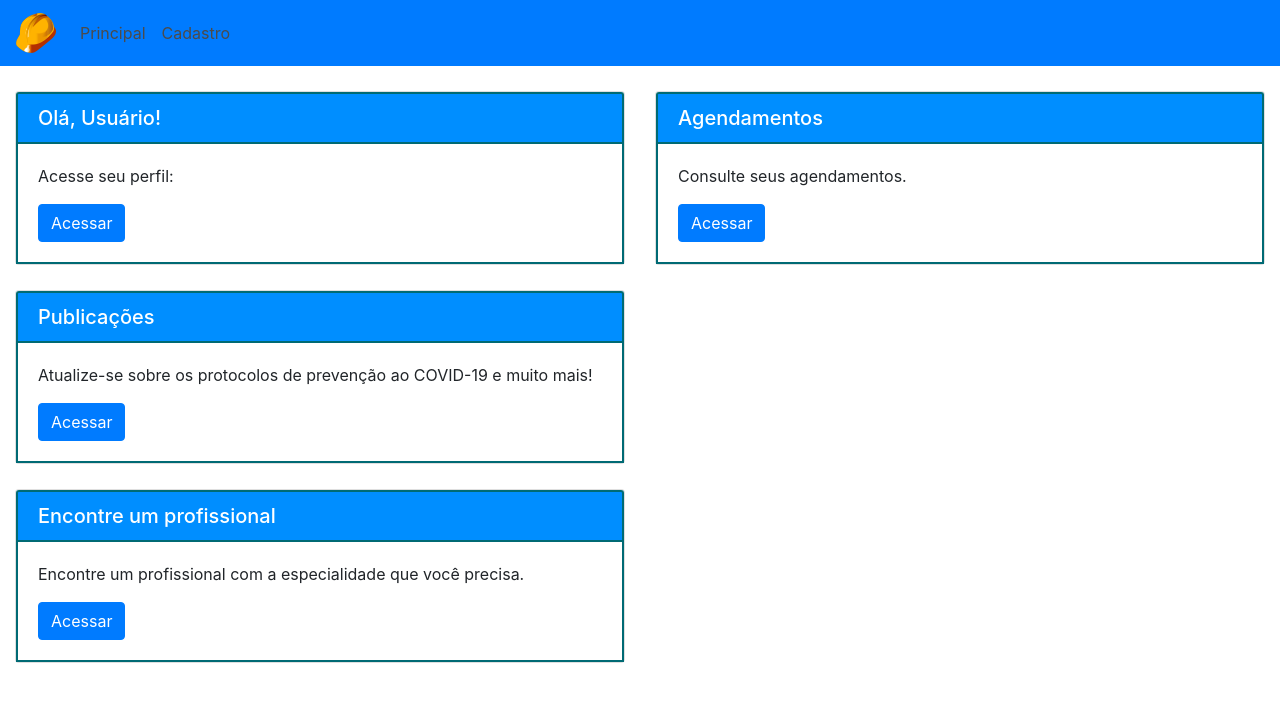
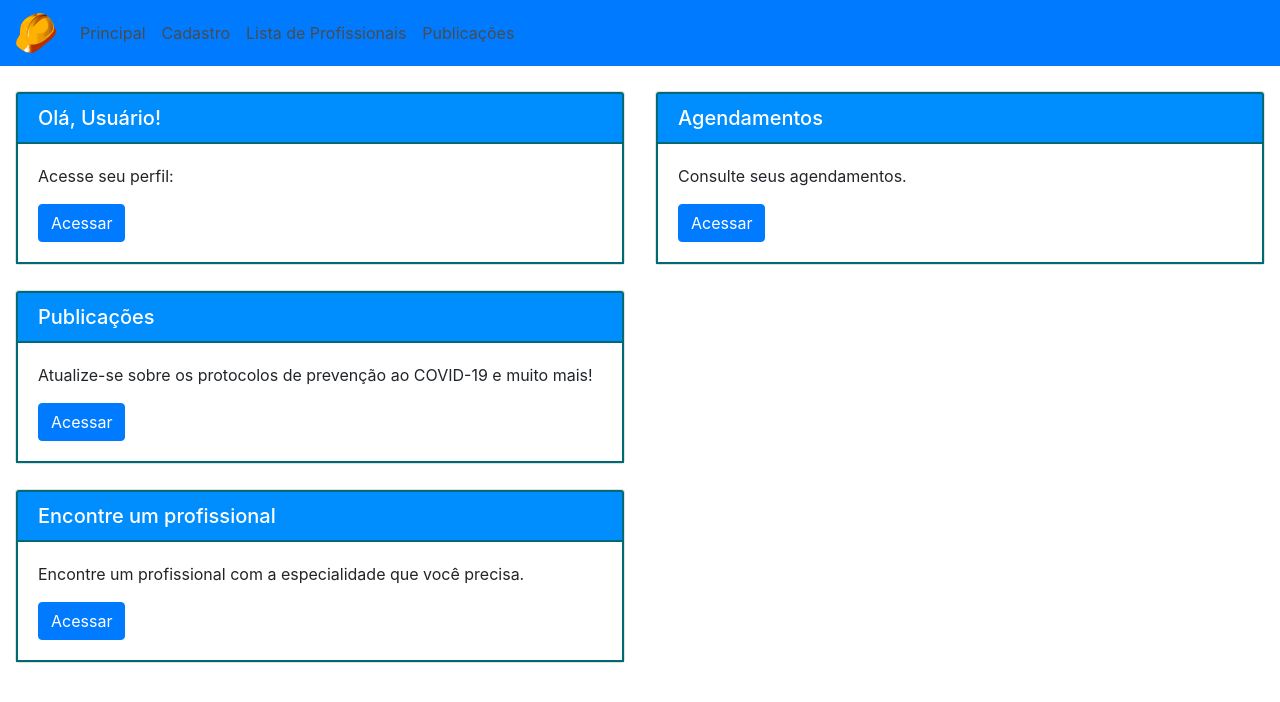
Before and after one commit to BrenoNoccioli/MegaHack2020, an Angular app: page /principal/1 in a window 1280 px wide. Shown: the top 702 px of the page. Built offline with nearby package versions, Linux system fonts and the light colour scheme.

Commit message:
Ajuste menus

```diff
--- a/src/app/app.module.ts
+++ b/src/app/app.module.ts
@@ -32,7 +32,7 @@ import { TopMenuComponent } from './top-menu/top-menu.component';
     {path: 'cadastro', component: CadastroComponent},
     {path: 'cadastro/:id', component: CadastroComponent},
     {path: 'publicacao', component: PublicacaoComponent},
-    {path: 'profissionais', component: ProfissionaisComponent},
+    {path: 'profissionais/:id', component: ProfissionaisComponent},
     { path: '',   redirectTo: '/login', pathMatch: 'full'},
     { path:'**'   , component: LoginComponent  }
     ]),
--- a/src/app/principal/principal.component.ts
+++ b/src/app/principal/principal.component.ts
@@ -1,4 +1,5 @@
 import { Component, OnInit } from '@angular/core';
+import { ActivatedRoute } from "@angular/router";
 
 @Component({
   selector: 'app-principal',
@@ -7,9 +8,14 @@ import { Component, OnInit } from '@angular/core';
 })
 export class PrincipalComponent implements OnInit {
 
-  constructor() { }
+  id : string;
+  constructor( private route: ActivatedRoute ) { }
 
   ngOnInit(): void {
+
+  this.id = this.route.snapshot.params["id"];
+
   }
 
+
 }
--- a/src/app/top-menu/top-menu.component.html
+++ b/src/app/top-menu/top-menu.component.html
@@ -8,18 +8,18 @@
       <ul class="navbar-nav">
         <!-- <ng-template [ngIf]="logado==true"> -->
         <li class="nav-item">
-           <a class="nav-link" routerLink="/principal">Principal</a>
+           <a class="nav-link" routerLink="{{this.principal}}">Principal</a>
         </li>
         <!-- </ng-template> -->
         <li class="nav-item">
-           <a class="nav-link"  routerLink="/cadastro">Cadastro</a>
+           <a class="nav-link"  routerLink="{{this.cadastro}}">Cadastro</a>
         </li>
-        <ng-template [ngIf]="logado==true">
+        <ng-template [ngIf]="id != ''">
         <li class="nav-item">
-            <a class="nav-link" href="#">Lista de Profissionais</a>
+            <a class="nav-link" routerLink="{{lista_prof}}">Lista de Profissionais</a>
         </li>
         <li class="nav-item">
-            <a class="nav-link" href="/publicacoes">Publicações</a>
+            <a class="nav-link" href="/publicacao">Publicações</a>
         </li>
         </ng-template>
       </ul>
--- a/src/app/top-menu/top-menu.component.ts
+++ b/src/app/top-menu/top-menu.component.ts
@@ -1,4 +1,5 @@
 import { Component, OnInit } from '@angular/core';
+import { ActivatedRoute } from "@angular/router";
 
 @Component({
   selector: 'app-top-menu',
@@ -6,10 +7,24 @@ import { Component, OnInit } from '@angular/core';
   styleUrls: ['./top-menu.component.css']
 })
 export class TopMenuComponent implements OnInit {
+  //links
+  principal: string;
+  cadastro: string;
+  lista_prof:string;
+  publicacoes: string;
+  sair : string;
+
+  id : string;
  logado : boolean;
-  constructor() { }
+  constructor( private route: ActivatedRoute ) { }
 
   ngOnInit(): void {
+    this.principal = `/principal/${this.id}`;
+    this.cadastro = `/cadastro`;
+    this.lista_prof = `/profissionais/${this.id}`;
+    this.publicacoes = `/publicacoes`;
+
+  this.id = this.route.snapshot.params["id"];
     this.logado = false;
   }
 
```
